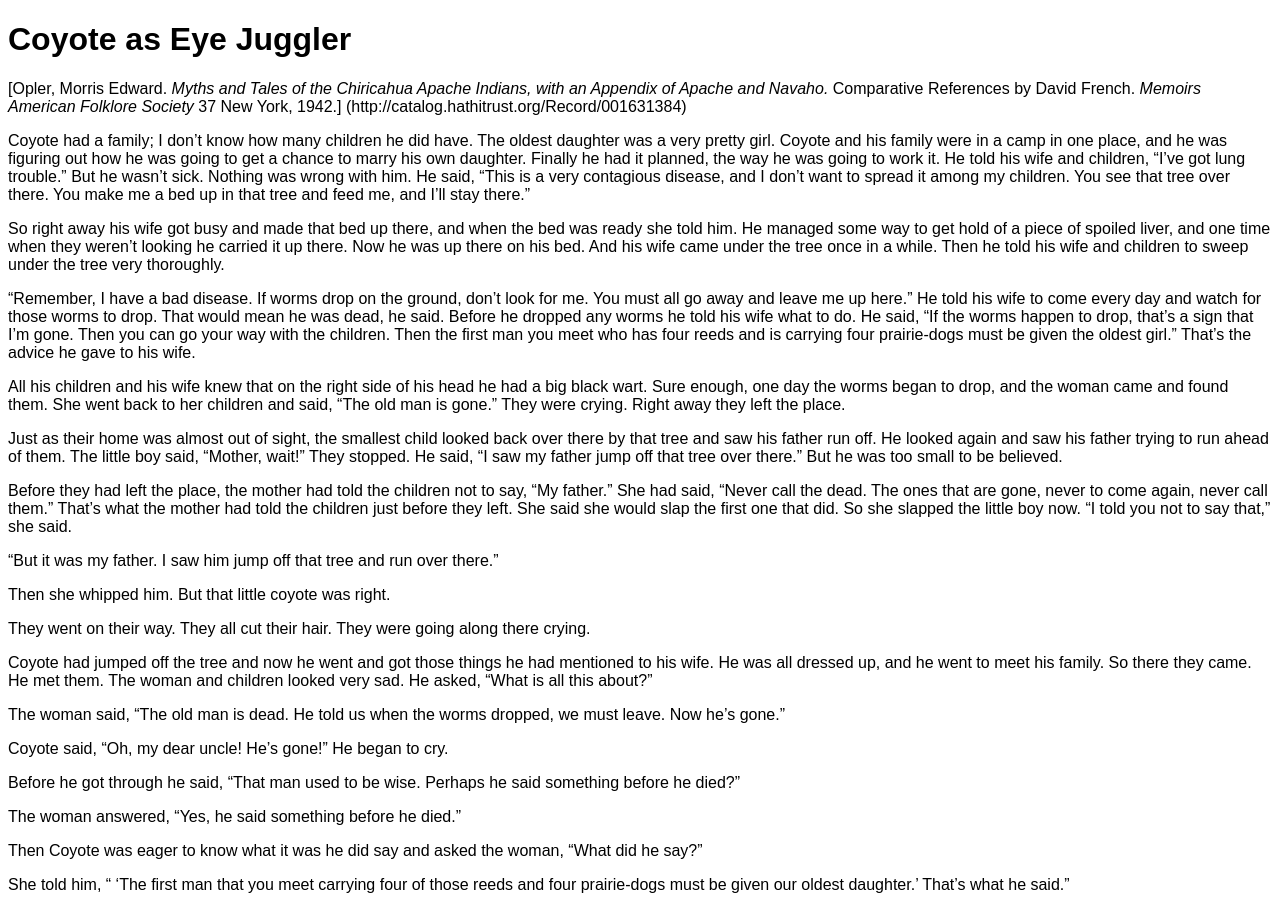
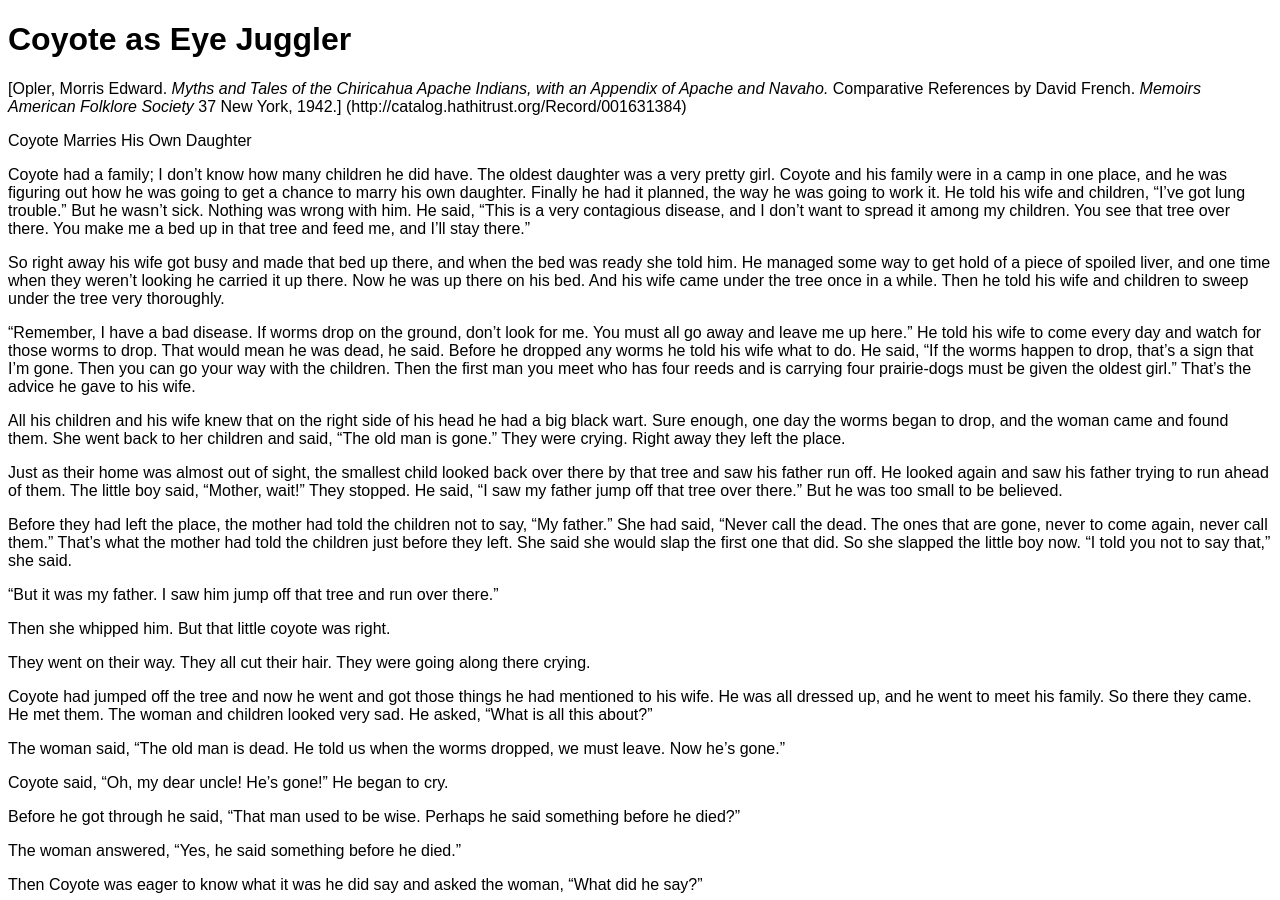
Before and after one commit to hofstra/coyote, a Jekyll site: the page built from sources/_posts/2015-08-10-opler-chiricahua-apache-coyote-marries-daughter.md, in a window 1280 px wide and 900 px high. Built offline with Jekyll 4.4.1, drawn with Linux system fonts in a browser that asks for light colours.

Commit message:
Update 2015-08-10-opler-chiricahua-apache-coyote-marries-daughter.md

```diff
--- a/sources/_posts/2015-08-10-opler-chiricahua-apache-coyote-marries-daughter.md
+++ b/sources/_posts/2015-08-10-opler-chiricahua-apache-coyote-marries-daughter.md
@@ -7,12 +7,14 @@ source: Hathi Trust Digital Library
 type: myth
 tags:
 - Coyote as trickster
-- Coyote and eye juggler
 - Coyote and Native Americans
 - Coyote and women
+- Coyote marries daughter
 ---
 
 [Opler, Morris Edward. *Myths and Tales of the Chiricahua Apache Indians, with an Appendix of Apache and Navaho.* Comparative References by David French. *Memoirs American Folklore Society* 37 New York, 1942.] (http://catalog.hathitrust.org/Record/001631384)
+
+Coyote Marries His Own Daughter
 
 Coyote had a family; I don't know how many children he did have. The oldest daughter was a very pretty girl. Coyote and his family were in a camp in one place, and he was figuring out how he was going to get a chance to marry his own daughter. Finally he had it planned, the way he was going to work it. He told his wife and children, "I've got lung trouble." But he wasn't sick. Nothing was wrong with him. He said, "This is a very contagious disease, and I don't want to spread it among my children. You see that tree over there. You make me a bed up in that tree and feed me, and I'll stay there."
 
```
